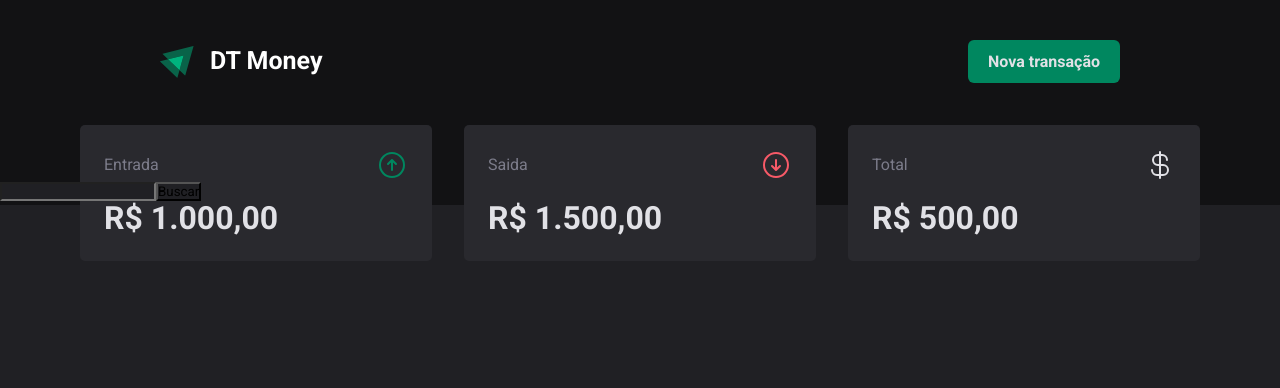
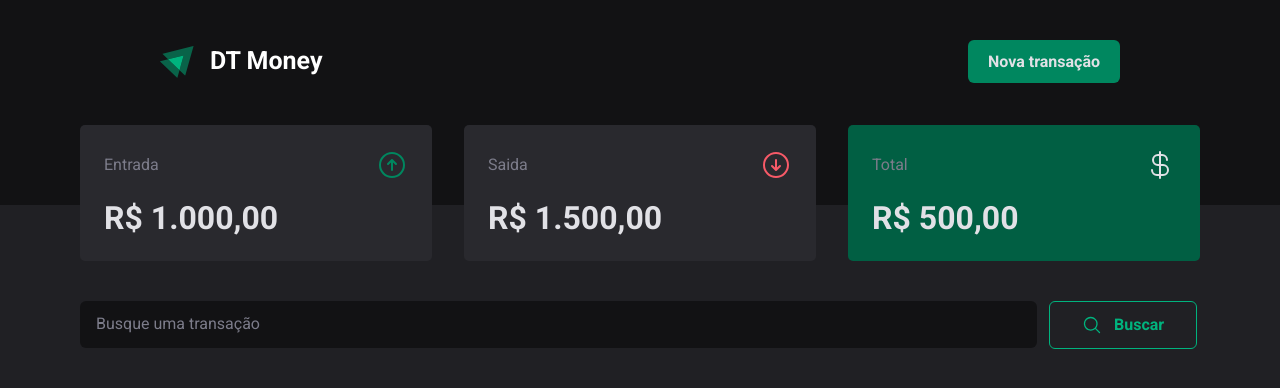
Before and after one commit to guilherme-kunsch/DT-Money, a React (Vite) app: page / in a window 1280 px wide. Shown: the top 388 px of the page. Built offline with nearby package versions, Linux system fonts and the light colour scheme.

Commit message:
criando componente source

```diff
--- a/src/App.module.css
+++ b/src/App.module.css
@@ -1,4 +1,6 @@
 .wrapper {
     min-width: 100vw;
     min-height: 100vh;
+    margin: 0 auto;
+    width: 70rem;
   }
--- a/src/components/Accounts/Accounts.jsx
+++ b/src/components/Accounts/Accounts.jsx
@@ -1,10 +1,14 @@
-import styles from "./Accounts.module.css"
+import styles from "./Accounts.module.css";
+import { MagnifyingGlass } from "@phosphor-icons/react";
 
 export function Accounts() {
-    return (
-        <div className={styles.source}>
-            <input type="text" />
-            <button type="submit">Buscar</button>
-        </div>
-    )
+  return (
+    <div className={styles.source}>
+      <input type="text" placeholder="Busque uma transação" />
+      <button type="submit">
+        <MagnifyingGlass size={20} color="#00B37E"/>
+        Buscar
+      </button>
+    </div>
+  );
 }
--- a/src/components/Accounts/Accounts.module.css
+++ b/src/components/Accounts/Accounts.module.css
@@ -0,0 +1,40 @@
+.source {
+  width: 70rem;
+  display: flex;
+  margin: 0 auto;
+  gap: 12px;
+  margin-top: 7.5rem;
+  align-items: center;
+}
+
+.source > input {
+  width: 59.8125rem;
+  padding: 1rem;
+  background: var(--gray1);
+  border: none;
+  outline: none;
+  border-radius: 6px;
+  align-items: center;
+}
+
+.source > input:focus {
+  outline: 1px solid var(--gray5);
+}
+
+.source > input::placeholder {
+  color: var(--gray5);
+  font-size: 16px;
+}
+
+.source > button {
+  display: flex;
+  align-items: center;
+  gap: 12px;
+  padding: 0.8rem 2rem;
+  border: 1px solid var(--green-light);
+  border-radius: 6px;
+  color: var(--green-light);
+  font-weight: 700;
+  font-size: 16px;
+  cursor: pointer;
+}
--- a/src/components/Financial/Cards.jsx
+++ b/src/components/Financial/Cards.jsx
@@ -20,7 +20,7 @@ export function Card(prop) {
   });
 
   return (
-    <div className={styles.teste}>
+    <div className={styles.dashboard}>
       <div className={styles.component}>
         <p>{name}</p>
         {icons[name]}
--- a/src/components/Financial/Cards.module.css
+++ b/src/components/Financial/Cards.module.css
@@ -1,6 +1,6 @@
-.teste {
+.dashboard {
   background: var(--gray3);
-  width: 100%;
+  width: 70rem;
   display: flex;
   flex-direction: column;
   padding: 1.5rem;
@@ -11,6 +11,10 @@
   display: flex;
   justify-content: space-between;
   align-items: center;
+}
+
+.dashboard:last-child {
+  background: var(--green-dark);
 }
 
 .component > p{
--- a/src/components/Financial/Content.jsx
+++ b/src/components/Financial/Content.jsx
@@ -6,7 +6,7 @@ export function Content() {
     <div className={styles.cardFinanceiro}>
       <Card name="Entrada" value={1000}/>
       <Card name="Saida" value={1500}/>
-      <Card name="Total" value={500}/>
+      <Card name="Total" value={500} />
     </div>
   )
 }
--- a/src/components/Header/Header.module.css
+++ b/src/components/Header/Header.module.css
@@ -9,7 +9,6 @@
     display: flex;
     justify-content: center;
     padding: 2.5rem 10rem 7.62rem 10rem;
-
 }
 
 .title {
```
